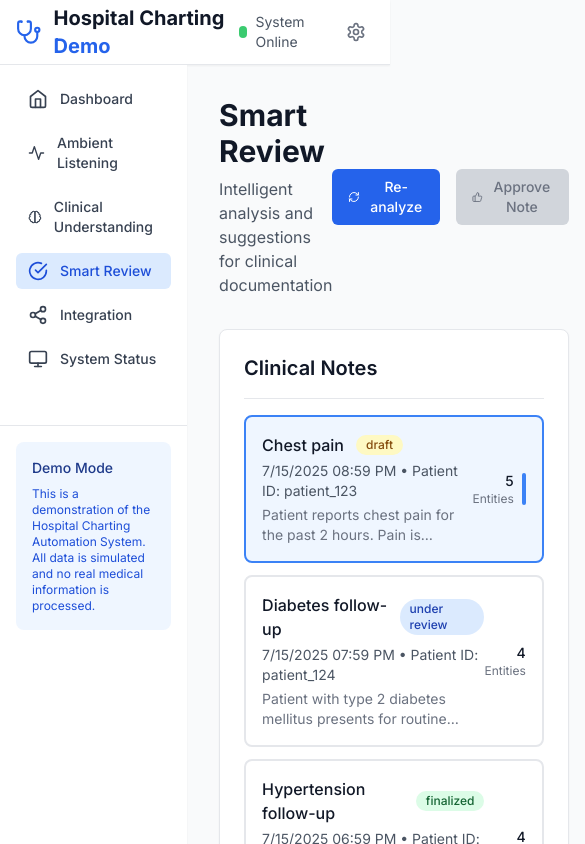
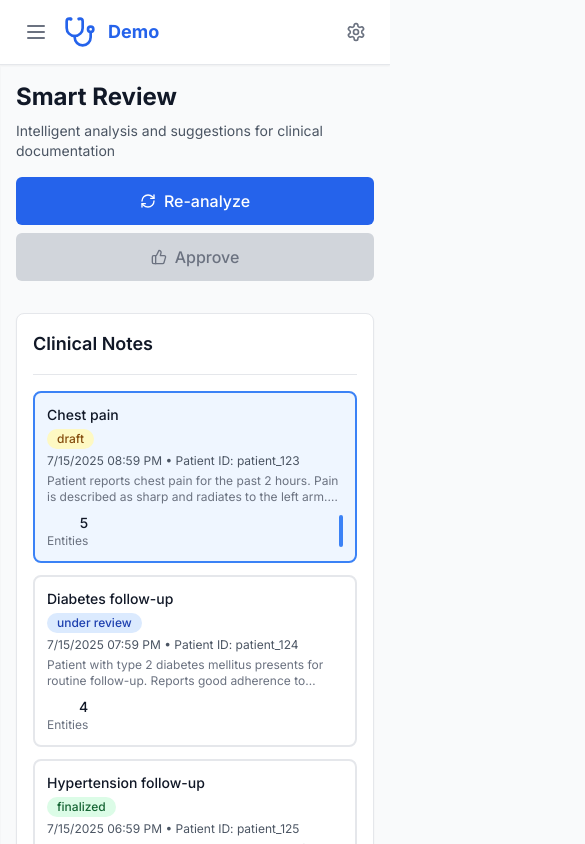
Before and after one commit to AdamNReese/chartless-demo, a Next.js app: page /review in a window 390 px wide. Shown: the top 844 px of the page, 585 px wide, since content can reach past the window. Built offline with nearby package versions, Linux system fonts and the light colour scheme.

Commit message:
mobile view

```diff
--- a/components/Layout.tsx
+++ b/components/Layout.tsx
@@ -1,4 +1,4 @@
-import React from 'react';
+import React, { useState } from 'react';
 import { useRouter } from 'next/router';
 import Link from 'next/link';
 import {
@@ -10,7 +10,9 @@ import {
   Home,
   Stethoscope,
   FileText,
-  Monitor
+  Monitor,
+  Menu,
+  X
 } from 'lucide-react';
 
 interface LayoutProps {
@@ -19,6 +21,7 @@ interface LayoutProps {
 
 const Layout: React.FC<LayoutProps> = ({ children }) => {
   const router = useRouter();
+  const [isMobileMenuOpen, setIsMobileMenuOpen] = useState(false);
 
   const navigation = [
     { name: 'Dashboard', href: '/', icon: Home },
@@ -36,6 +39,10 @@ const Layout: React.FC<LayoutProps> = ({ children }) => {
     return router.pathname.startsWith(href);
   };
 
+  const closeMobileMenu = () => {
+    setIsMobileMenuOpen(false);
+  };
+
   return (
     <div className="min-h-screen bg-gray-50">
       {/* Header */}
@@ -43,17 +50,30 @@ const Layout: React.FC<LayoutProps> = ({ children }) => {
         <div className="max-w-7xl mx-auto px-4 sm:px-6 lg:px-8">
           <div className="flex justify-between items-center h-16">
             <div className="flex items-center">
+              {/* Mobile menu button */}
+              <button
+                onClick={() => setIsMobileMenuOpen(!isMobileMenuOpen)}
+                className="lg:hidden p-2 rounded-md text-gray-500 hover:text-gray-700 hover:bg-gray-100 mr-2"
+              >
+                {isMobileMenuOpen ? (
+                  <X className="h-6 w-6" />
+                ) : (
+                  <Menu className="h-6 w-6" />
+                )}
+              </button>
+
               <Stethoscope className="h-8 w-8 text-primary-600" />
-              <h1 className="ml-3 text-xl font-bold text-gray-900">
-                Hospital Charting <span className="text-primary-600">Demo</span>
+              <h1 className="ml-3 text-lg sm:text-xl font-bold text-gray-900">
+                <span className="hidden sm:inline">Hospital Charting </span>
+                <span className="text-primary-600">Demo</span>
               </h1>
             </div>
-            <div className="flex items-center space-x-4">
-              <div className="flex items-center space-x-2">
+            <div className="flex items-center space-x-2 sm:space-x-4">
+              <div className="hidden sm:flex items-center space-x-2">
                 <div className="status-indicator status-active"></div>
                 <span className="text-sm text-gray-600">System Online</span>
               </div>
-              <button className="p-2 rounded-md text-gray-500 hover:text-gray-700">
+              <button className="p-2 rounded-md text-gray-500 hover:text-gray-700 hover:bg-gray-100">
                 <Settings className="h-5 w-5" />
               </button>
             </div>
@@ -61,9 +81,22 @@ const Layout: React.FC<LayoutProps> = ({ children }) => {
         </div>
       </header>
 
-      <div className="flex">
+      <div className="flex relative">
+        {/* Mobile sidebar overlay */}
+        {isMobileMenuOpen && (
+          <div
+            className="fixed inset-0 bg-black bg-opacity-50 z-40 lg:hidden"
+            onClick={closeMobileMenu}
+          />
+        )}
+
         {/* Sidebar */}
-        <nav className="w-64 bg-white shadow-sm min-h-screen">
+        <nav className={`
+          fixed lg:static lg:translate-x-0 transition-transform duration-300 ease-in-out z-50
+          w-64 bg-white shadow-sm min-h-screen
+          ${isMobileMenuOpen ? 'translate-x-0' : '-translate-x-full'}
+          lg:block
+        `}>
           <div className="p-4">
             <div className="space-y-2">
               {navigation.map((item) => {
@@ -72,7 +105,8 @@ const Layout: React.FC<LayoutProps> = ({ children }) => {
                   <Link
                     key={item.name}
                     href={item.href}
-                    className={`flex items-center px-3 py-2 rounded-md text-sm font-medium transition-colors ${
+                    onClick={closeMobileMenu}
+                    className={`flex items-center px-3 py-3 rounded-md text-sm font-medium transition-colors ${
                       isActive(item.href)
                         ? 'bg-primary-100 text-primary-700'
                         : 'text-gray-700 hover:bg-gray-100'
@@ -99,7 +133,7 @@ const Layout: React.FC<LayoutProps> = ({ children }) => {
         </nav>
 
         {/* Main Content */}
-        <main className="flex-1 p-8">
+        <main className="flex-1 p-4 sm:p-6 lg:p-8 lg:ml-64">
           {children}
         </main>
       </div>
--- a/pages/review.tsx
+++ b/pages/review.tsx
@@ -275,18 +275,18 @@ const SmartReview: React.FC = () => {
   return (
     <div className="space-y-8">
       {/* Header */}
-      <div className="flex items-center justify-between">
+      <div className="flex flex-col sm:flex-row sm:items-center sm:justify-between space-y-4 sm:space-y-0">
         <div>
-          <h1 className="text-3xl font-bold text-gray-900">Smart Review</h1>
-          <p className="text-gray-600 mt-2">
+          <h1 className="text-2xl sm:text-3xl font-bold text-gray-900">Smart Review</h1>
+          <p className="text-gray-600 mt-2 text-sm sm:text-base">
             Intelligent analysis and suggestions for clinical documentation
           </p>
         </div>
-        <div className="flex items-center space-x-4">
+        <div className="flex flex-col sm:flex-row items-stretch sm:items-center space-y-2 sm:space-y-0 sm:space-x-4">
           <button
             onClick={analyzeNote}
             disabled={isAnalyzing}
-            className="btn btn-primary flex items-center space-x-2"
+            className="btn btn-primary flex items-center justify-center space-x-2 min-h-[44px]"
           >
             <RefreshCw className={`h-4 w-4 ${isAnalyzing ? 'animate-spin' : ''}`} />
             <span>{isAnalyzing ? 'Analyzing...' : 'Re-analyze'}</span>
@@ -294,7 +294,7 @@ const SmartReview: React.FC = () => {
           <button
             onClick={approveNote}
             disabled={isApproving || isApproved || note.status === 'finalized'}
-            className={`btn flex items-center space-x-2 ${
+            className={`btn flex items-center justify-center space-x-2 min-h-[44px] ${
               isApproved || note.status === 'finalized'
                 ? 'btn-success bg-green-600 hover:bg-green-600'
                 : noteStats.errors > 0
@@ -315,7 +315,8 @@ const SmartReview: React.FC = () => {
             ) : (
               <>
                 <ThumbsUp className="h-4 w-4" />
-                <span>Approve Note</span>
+                <span className="hidden sm:inline">Approve Note</span>
+                <span className="sm:hidden">Approve</span>
               </>
             )}
           </button>
@@ -325,41 +326,43 @@ const SmartReview: React.FC = () => {
       {/* Notes List */}
       <div className="card">
         <div className="card-header">
-          <h2 className="text-xl font-semibold text-gray-900">Clinical Notes</h2>
+          <h2 className="text-lg sm:text-xl font-semibold text-gray-900">Clinical Notes</h2>
         </div>
         <div className="space-y-3">
           {notes.map((n) => (
             <div
               key={n.id}
               onClick={() => selectNote(n.id)}
-              className={`p-4 rounded-lg border-2 cursor-pointer transition-all ${
+              className={`p-3 sm:p-4 rounded-lg border-2 cursor-pointer transition-all ${
                 selectedNoteId === n.id
                   ? 'border-blue-500 bg-blue-50'
                   : 'border-gray-200 hover:border-gray-300 hover:bg-gray-50'
               }`}
             >
-              <div className="flex items-center justify-between">
+              <div className="flex flex-col sm:flex-row sm:items-center sm:justify-between space-y-2 sm:space-y-0">
                 <div className="flex-1">
-                  <div className="flex items-center space-x-3">
-                    <h3 className="font-medium text-gray-900">{n.structuredData.chiefComplaint}</h3>
-                    <span className={`badge ${getStatusColor(n.status)}`}>
+                  <div className="flex flex-col sm:flex-row sm:items-center space-y-1 sm:space-y-0 sm:space-x-3">
+                    <h3 className="font-medium text-gray-900 text-sm sm:text-base">
+                      {n.structuredData.chiefComplaint}
+                    </h3>
+                    <span className={`badge text-xs ${getStatusColor(n.status)} w-fit`}>
                       {n.status.replace('_', ' ')}
                     </span>
                   </div>
-                  <p className="text-sm text-gray-600 mt-1">
+                  <p className="text-xs sm:text-sm text-gray-600 mt-1">
                     {formatTimestamp(n.timestamp)} • Patient ID: {n.patientId}
                   </p>
-                  <p className="text-sm text-gray-500 mt-1 line-clamp-2">
+                  <p className="text-xs sm:text-sm text-gray-500 mt-1 line-clamp-2">
                     {n.structuredData.historyOfPresentIllness}
                   </p>
                 </div>
-                <div className="flex items-center space-x-2">
+                <div className="flex items-center justify-between sm:justify-end space-x-2">
                   <div className="text-right">
                     <p className="text-sm font-medium text-gray-900">{n.entities.length}</p>
                     <p className="text-xs text-gray-500">Entities</p>
                   </div>
                   {selectedNoteId === n.id && (
-                    <div className="w-1 h-8 bg-blue-500 rounded-full ml-2"></div>
+                    <div className="w-1 h-8 bg-blue-500 rounded-full"></div>
                   )}
                 </div>
               </div>
@@ -369,7 +372,7 @@ const SmartReview: React.FC = () => {
       </div>
 
       {/* Stats Dashboard */}
-      <div className="grid grid-cols-1 md:grid-cols-2 lg:grid-cols-5 gap-4">
+      <div className="grid grid-cols-2 sm:grid-cols-3 lg:grid-cols-5 gap-3 sm:gap-4">
         <div className="card">
           <div className="text-center">
             <p className="text-2xl font-bold text-gray-900">{noteStats.totalSuggestions}</p>
@@ -402,7 +405,7 @@ const SmartReview: React.FC = () => {
         </div>
       </div>
 
-      <div className="grid grid-cols-1 lg:grid-cols-3 gap-8">
+      <div className="grid grid-cols-1 lg:grid-cols-3 gap-6 lg:gap-8">
         {/* Note Editor */}
         <div className="lg:col-span-2 space-y-6">
           <div className="card">
@@ -602,15 +605,15 @@ const SmartReview: React.FC = () => {
           {/* Clinical Understanding Section */}
           <div className="card">
             <div className="card-header">
-              <div className="flex items-center justify-between">
-                <h2 className="text-xl font-semibold text-gray-900">Clinical Understanding</h2>
+              <div className="flex flex-col sm:flex-row sm:items-center sm:justify-between space-y-2 sm:space-y-0">
+                <h2 className="text-lg sm:text-xl font-semibold text-gray-900">Clinical Understanding</h2>
                 <div className="flex items-center space-x-2">
                   <Brain className="h-5 w-5 text-blue-500" />
-                  <span className="text-sm text-gray-600">{note.entities.length} entities extracted</span>
+                  <span className="text-xs sm:text-sm text-gray-600">{note.entities.length} entities extracted</span>
                 </div>
               </div>
             </div>
-            <div className="space-y-4">
+            <div className="space-y-3 sm:space-y-4">
               {note.entities.length === 0 ? (
                 <div className="text-center py-8">
                   <Brain className="h-12 w-12 text-gray-400 mx-auto mb-4" />
@@ -623,15 +626,15 @@ const SmartReview: React.FC = () => {
                       key={entity.id}
                       className={`p-3 rounded-lg border ${getEntityColor(entity.type)}`}
                     >
-                      <div className="flex items-start justify-between">
-                        <div className="flex items-center space-x-2">
+                      <div className="flex flex-col sm:flex-row sm:items-start sm:justify-between space-y-2 sm:space-y-0">
+                        <div className="flex items-start space-x-2 flex-1">
                           {getEntityIcon(entity.type)}
-                          <div>
+                          <div className="flex-1 min-w-0">
                             <p className="font-medium text-sm">{entity.value}</p>
-                            <p className="text-xs opacity-75 mt-1">{entity.context}</p>
+                            <p className="text-xs opacity-75 mt-1 break-words">{entity.context}</p>
                           </div>
                         </div>
-                        <div className="text-right">
+                        <div className="text-right sm:text-left sm:ml-4 flex-shrink-0">
                           <p className={`text-xs font-medium ${getConfidenceColor(entity.confidence)}`}>
                             {(entity.confidence * 100).toFixed(0)}%
                           </p>
@@ -640,14 +643,14 @@ const SmartReview: React.FC = () => {
                       </div>
                       {(entity.icd10 || entity.snomedCt) && (
                         <div className="mt-2 pt-2 border-t border-current border-opacity-20">
-                          <div className="flex items-center space-x-4 text-xs">
+                          <div className="flex flex-col sm:flex-row sm:items-center space-y-1 sm:space-y-0 sm:space-x-4 text-xs">
                             {entity.icd10 && (
-                              <span className="font-mono bg-white bg-opacity-50 px-2 py-1 rounded">
+                              <span className="font-mono bg-white bg-opacity-50 px-2 py-1 rounded w-fit">
                                 ICD-10: {entity.icd10}
                               </span>
                             )}
                             {entity.snomedCt && (
-                              <span className="font-mono bg-white bg-opacity-50 px-2 py-1 rounded">
+                              <span className="font-mono bg-white bg-opacity-50 px-2 py-1 rounded w-fit">
                                 SNOMED: {entity.snomedCt}
                               </span>
                             )}
@@ -666,7 +669,7 @@ const SmartReview: React.FC = () => {
         <div className="space-y-6">
           <div className="card">
             <div className="card-header">
-              <h2 className="text-xl font-semibold text-gray-900">Review Suggestions</h2>
+              <h2 className="text-lg sm:text-xl font-semibold text-gray-900">Review Suggestions</h2>
             </div>
             <div className="space-y-4 max-h-96 overflow-y-auto scrollbar-thin">
               {suggestions.length === 0 ? (
--- a/styles/globals.css
+++ b/styles/globals.css
@@ -23,6 +23,8 @@
 
   .btn {
     @apply px-4 py-2 rounded-md font-medium text-sm transition-colors duration-200 focus:outline-none focus:ring-2 focus:ring-offset-2;
+    min-height: 44px; /* Minimum touch target size */
+    min-width: 44px;
   }
 
   .btn-primary {
@@ -132,4 +134,44 @@
   .scrollbar-thin::-webkit-scrollbar-thumb:hover {
     background-color: rgba(156, 163, 175, 0.8);
   }
+
+  /* Mobile-specific improvements */
+  @media (max-width: 768px) {
+    .card {
+      @apply p-4;
+    }
+
+    .btn {
+      @apply px-6 py-3 text-base;
+      min-height: 48px;
+    }
+
+    .input {
+      @apply py-3 text-base;
+      min-height: 48px;
+    }
+
+    /* Improve touch targets */
+    .touch-target {
+      min-height: 48px;
+      min-width: 48px;
+    }
+
+    /* Prevent zoom on input focus */
+    input[type="text"],
+    input[type="email"],
+    input[type="password"],
+    textarea,
+    select {
+      font-size: 16px;
+    }
+  }
+
+  /* Hover effects only on non-touch devices */
+  @media (hover: hover) {
+    .hover-effect:hover {
+      transform: translateY(-1px);
+      box-shadow: 0 4px 12px rgba(0, 0, 0, 0.1);
+    }
+  }
 }
```
